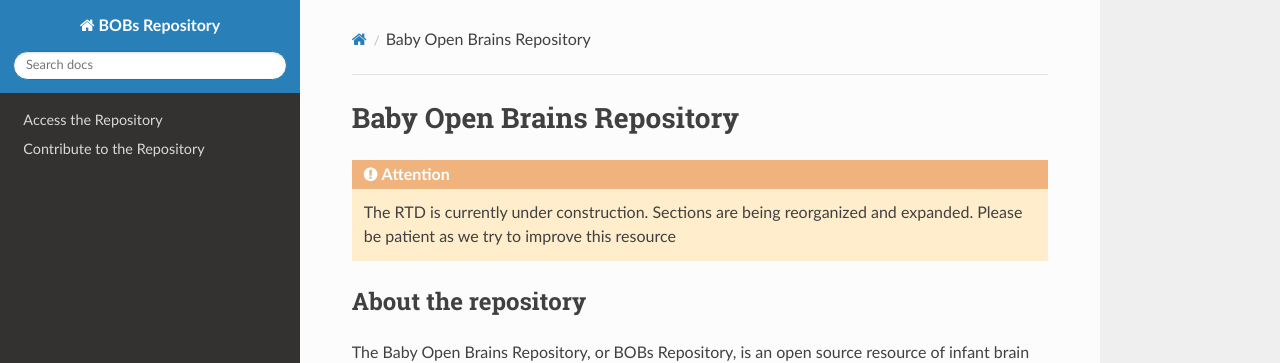
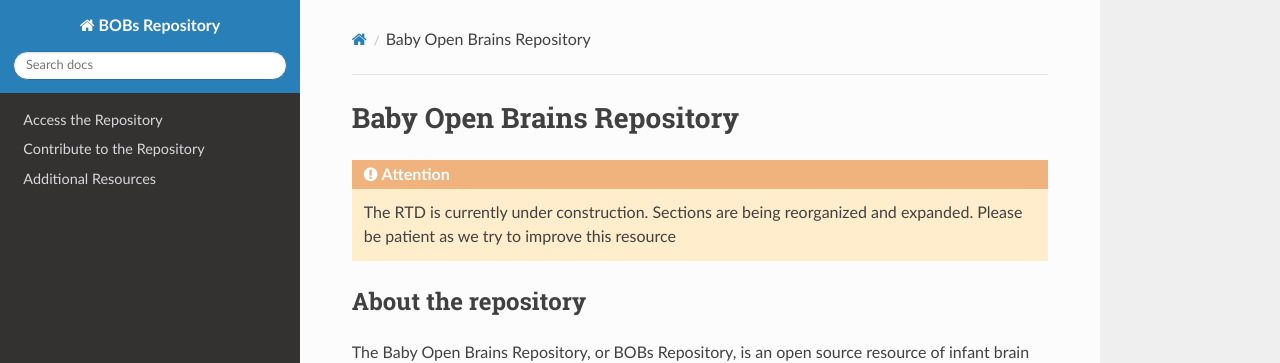
Before and after one commit to DCAN-Labs/BOBsRepositoryRTD, an MkDocs documentation site: the page built from docs/index.md, in a window 1280 px wide. Shown: the top 363 px of the page. Built offline with MkDocs 1.6.1, drawn with Linux system fonts in a browser that asks for light colours; nearby versions of some CDN libraries.

Commit message:
Update mkdocs.yml
add resources.md at end

```diff
--- a/mkdocs.yml
+++ b/mkdocs.yml
@@ -6,3 +6,4 @@ docs_dir: docs
 nav:
   - Access the Repository: data_access.md
   - Contribute to the Repository: contribute.md
+  - Additional Resources: resources.md
```
